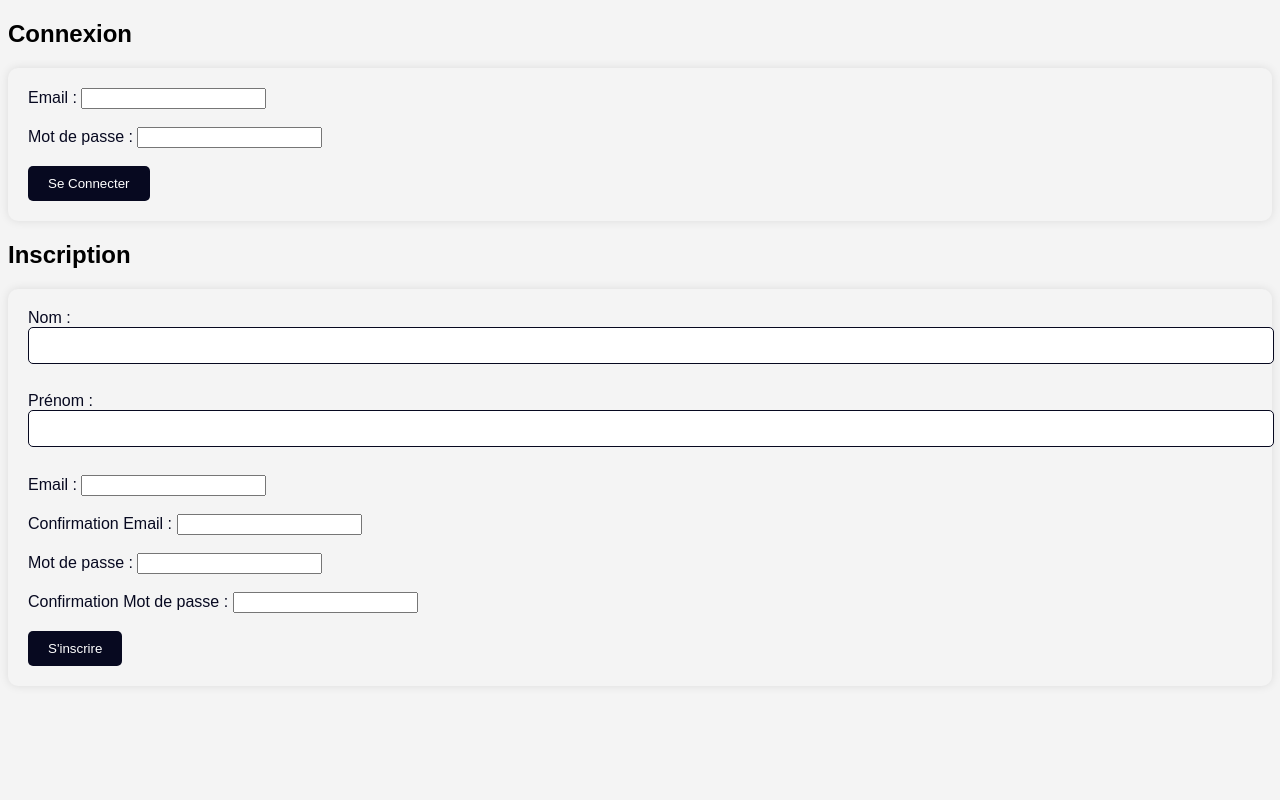
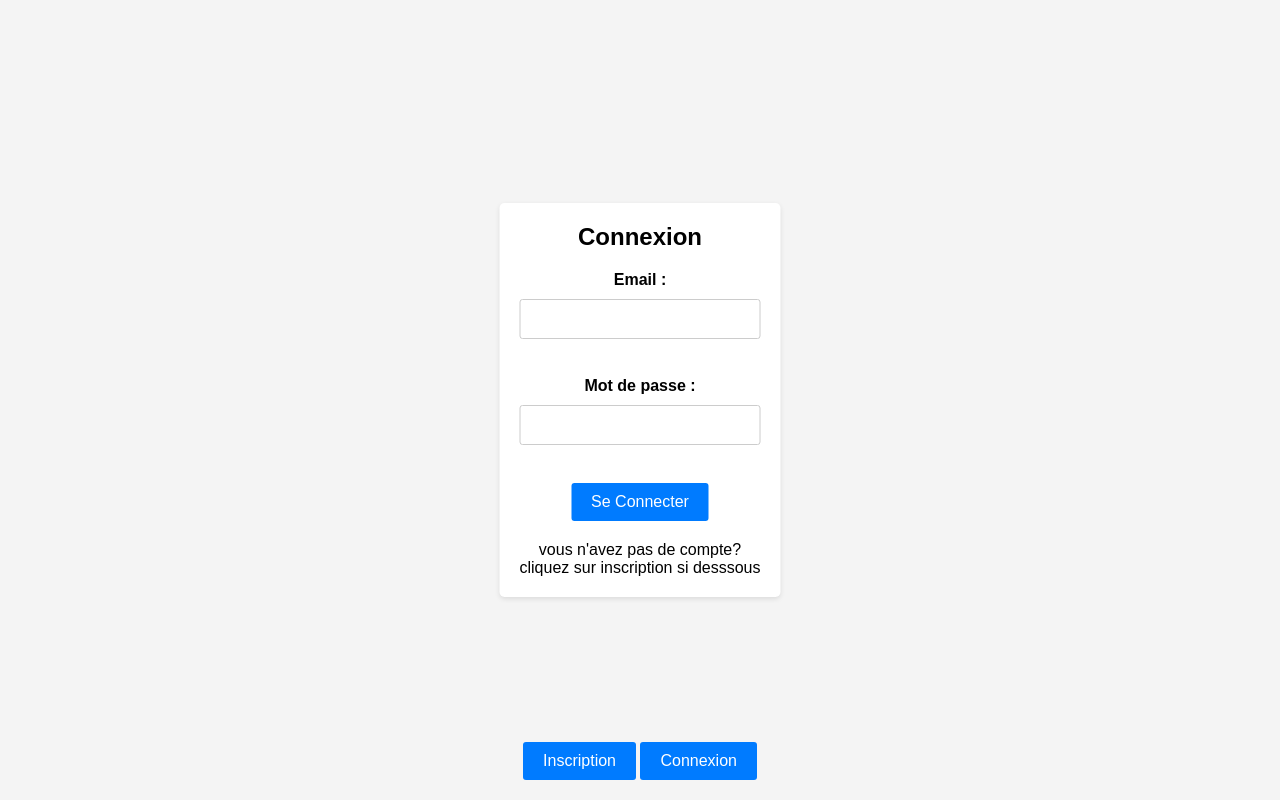
Before and after one commit to c-cedina/budget, a PHP site: page / in a window 1280 px wide. Run offline with PHP 8.4, Linux system fonts and the light colour scheme.

Commit message:
mise en place css

```diff
--- /dev/null
+++ b/css/ajtdepense.css
@@ -0,0 +1,95 @@
+/* Style pour le conteneur du contenu (bulle de chat) */
+#contenu {
+    background-color: #007bff;
+    color: #fff;
+    border-radius: 10px;
+    padding: 10px 15px;
+    max-width: 70%;
+    margin: 0 auto;
+    text-align: left;
+}
+
+/* Style pour le titre h1 (nom de l'expéditeur) */
+#contenu h1 {
+    font-size: 18px;
+    margin-bottom: 5px;
+    color: #333; /* Couleur du nom de l'expéditeur */
+}
+
+/* Style pour les paragraphes (messages) */
+#contenu p {
+    font-size: 16px;
+    margin-bottom: 5px;
+}
+
+
+
+
+
+/* Réinitialisation des styles par défaut du navigateur */
+* {
+    margin: 0;
+    padding: 0;
+    box-sizing: border-box;
+}
+
+/* Style de base pour le formulaire */
+#ajtdepense {
+    margin: 10px;
+    max-width: 400px; /* Largeur maximale du formulaire */
+    margin: 0 auto; /* Centrer le formulaire horizontalement */
+    padding: 20px;
+    background-color: #f5f5f5;
+    border: 1px solid #ccc;
+    border-radius: 5px;
+    text-align: center;
+}
+
+/* Style pour le titre */
+h1 {
+    font-size: 24px;
+    margin-bottom: 20px;
+}
+
+/* Style pour les étiquettes des champs */
+label {
+    display: block;
+    margin-bottom: 10px;
+    font-weight: bold;
+}
+
+/* Style pour les champs de texte */
+input[type="text"],
+textarea,
+select {
+    width: 100%;
+    padding: 10px;
+    margin-bottom: 20px;
+    border: 1px solid #ccc;
+    border-radius: 3px;
+    font-size: 16px;
+}
+
+/* Style pour les boutons */
+input[type="submit"] {
+    background-color: #007bff;
+    color: #fff;
+    padding: 10px 20px;
+    border: none;
+    border-radius: 3px;
+    font-size: 16px;
+    cursor: pointer;
+}
+
+/* Style pour les messages d'erreur */
+.error {
+    color: red;
+    font-size: 14px;
+}
+
+/* Styles pour la mise en page mobile */
+@media (max-width: 768px) {
+    #ajtdepense {
+        max-width: 90%;
+    }
+}
--- /dev/null
+++ b/css/login.css
@@ -0,0 +1,49 @@
+/* Styles pour le conteneur du formulaire */
+#login {
+    position: absolute;
+    top: 50%;
+    left: 50%;
+    transform: translate(-50%, -50%);
+    background-color: #fff;
+    padding: 20px;
+    border-radius: 5px;
+    box-shadow: 0 2px 5px rgba(0, 0, 0, 0.1);
+    text-align: center;
+}
+
+/* Style pour le titre h2 */
+#login h2 {
+    font-size: 24px;
+    margin-bottom: 20px;
+}
+
+/* Styles pour les étiquettes et les champs de saisie */
+#login label {
+    display: block;
+    margin-bottom: 10px;
+    font-weight: bold;
+}
+
+#login input[type="email"],
+#login input[type="password"] {
+    width: 100%;
+    padding: 10px;
+    margin-bottom: 20px;
+    border: 1px solid #ccc;
+    border-radius: 3px;
+    font-size: 16px;
+}
+
+/* Style pour le bouton de soumission */
+#formlogin {
+    background-color: #007bff;
+    color: #fff;
+    padding: 10px 20px;
+    border: none;
+    border-radius: 3px;
+    font-size: 16px;
+    cursor: pointer;
+}
+#login p{
+    margin-top: 20px;
+}
--- /dev/null
+++ b/css/signup.css
@@ -0,0 +1,60 @@
+/* Styles pour le conteneur du formulaire d'inscription */
+#signup {
+    position: absolute;
+    top: 50%;
+    left: 50%;
+    transform: translate(-50%, -50%);
+    max-width: 400px;
+    width: 100%;
+    background-color: #fff;
+    padding: 20px;
+    border-radius: 5px;
+    box-shadow: 0 2px 5px rgba(0, 0, 0, 0.1);
+    text-align: center;
+}
+
+/* Style pour le titre h2 */
+#signup h2 {
+    font-size: 24px;
+    margin-bottom: 20px;
+}
+
+/* Styles pour les étiquettes et les champs de saisie */
+#signup label {
+    display: block;
+    text-align: left;
+    margin-bottom: 5px;
+    font-weight: bold;
+}
+
+#signup input[type="text"],
+#signup input[type="email"],
+#signup input[type="password"] {
+    width: 100%;
+    padding: 10px;
+    margin-bottom: 10px;
+    border: 1px solid #ccc;
+    border-radius: 3px;
+    font-size: 16px;
+}
+
+/* Style pour le bouton de soumission */
+#formsend {
+    background-color: #007bff;
+    color: #fff;
+    padding: 10px 20px;
+    border: none;
+    border-radius: 3px;
+    font-size: 16px;
+    cursor: pointer;
+}
+
+/* Styles pour les messages d'erreur */
+.error {
+    color: red;
+    font-size: 14px;
+}
+
+#signup p{
+    margin-top: 20px;
+}
--- a/css/styles.css
+++ b/css/styles.css
@@ -3,53 +3,33 @@ body {
     font-family: Arial, sans-serif;
     color: black;
 }
-
-h1 {
-    color: #070920;
+#signup {
+    display: none;
 }
 
-form {
-    background-color: #f4f4f4;
-    padding: 20px;
-    border-radius: 10px;
-    box-shadow: 0px 0px 10px rgba(0, 0, 0, 0.1);
+/* Styles pour le conteneur des boutons */
+#button-container {
+    text-align: center;
+    position: absolute;
+    bottom: 20px; /* Ajustez la distance du bas selon vos préférences */
+    left: 0;
+    right: 0;
 }
 
-label {
-    color: #070920;
+/* Styles pour les boutons "Inscription" et "Connexion" */
+.btn {
+    background-color: #007bff;
+    color: #fff;
+    padding: 10px 20px;
+    border: none;
+    border-radius: 3px;
+    font-size: 16px;
+    cursor: pointer;
+    transition: box-shadow 0.3s ease;
 }
 
-input[type="text"],
-input[type="date"],
-select,
-textarea {
-    width: 100%;
-    padding: 10px;
-    margin-bottom: 10px;
-    border: 1px solid #070920;
-    border-radius: 5px;
-    color: #070920;
+/* Ajouter un effet d'ombre lorsque les boutons sont actifs */
+.btn.active {
+    box-shadow: 0 0 5px rgba(0, 0, 0, 0.3);
+    background-color: #0000A0;
 }
-
-input[type="checkbox"] {
-    margin-right: 5px;
-    color: #070920;
-}
-
-input[type="submit"] {
-    background-color: #070920;
-    color: white;
-    border: none;
-    padding: 10px 20px;
-    border-radius: 5px;
-    cursor: pointer;
-}
-
-input[type="submit"]:hover {
-    background-color: #333; /* Change the color on hover if desired */
-}
-
-.error {
-    color: red;
-    font-weight: bold;
-}
--- a/includes/login.php
+++ b/includes/login.php
@@ -12,7 +12,7 @@ if (isset($_POST['formlogin'])) {
 		$q = $db->prepare("SELECT * FROM utilisateurs WHERE email = :email");
 		$q->execute(['email' => $lemail]);
 		$result = $q->fetch();
-		var_dump($result);
+		// var_dump($result);
 		?>
 		<script>alert("email existe")</script>
 		<?php
@@ -25,6 +25,13 @@ if (isset($_POST['formlogin'])) {
 				<script>alert("reussie")</script>
 				<?php
 				$_SESSION['email'] = $result['email'];
+				$_SESSION['prenom'] = $result['prenom'];
+				$_SESSION['nom'] = $result['nom'];
+				$year_c = substr($result['date_creation'], 0, 4);
+				$month_c = substr($result['date_creation'], 5, 2);
+				$day_c = substr($result['date_creation'], 8, 2);
+				$_SESSION['date_creation'] = $day_c . '-' . $month_c . '-' . $year_c;
+
 			} else {
 				echo "erreur mot de passe";
 			}
@@ -36,7 +43,7 @@ if (isset($_POST['formlogin'])) {
 } else
 ?>
 
-
+<div id="login" class="form-container">
 	<h2>Connexion</h2>
 	<form method="post">
 		<label for="email">Email :</label>
@@ -47,3 +54,5 @@ if (isset($_POST['formlogin'])) {
 
 		<input type="submit" id="formlogin" name="formlogin" value="Se Connecter">
 	</form>
+	<p> vous n'avez pas de compte? <br>cliquez sur inscription si desssous </p>
+</div>
--- a/includes/session.php
+++ b/includes/session.php
@@ -1,25 +1,32 @@
 <?php
 
 if (isset($_SESSION['email'])) {
-    $e = $db->prepare("SELECT id FROM utilisateurs WHERE email = :email");
-    $e->execute(['email' => $_SESSION['email']]);
-    $id = $e->fetch();
-
-    $qr = $db->prepare("SELECT * FROM depense WHERE id_utilisateurs = :id_utilisateurs");
-    $qr->execute(['id_utilisateurs' => $id['id']]);
-    $depense = $qr->fetch();
-
-    while ($depense = $qr->fetch()) {
-        var_dump($depense);
-    }
+    include 'includes/requetes_session.php'
 
         ?>
-
-    <h1> bienvenue le ratus economicus</h1>
-    <p> votre email est /
-        <?= $_SESSION['email']; ?>
+    <div id='contenu'>
+        <h1>
+            Coucou
+            <?= $_SESSION['prenom']; ?>
+        </h1>
+        <p>
+            je t'attendais le rat
         </p>
 
+        <p>
+            Tu as depensé
+            <?= $somme_total_d_mois['valeur'] ?>
+            € ce mois ci
+        </p>
+
+        <p>
+            Tu as depensé
+            <?= $somme_total_d['valeur'] ?>
+            € depuis ton inscription le
+            <?= $_SESSION['date_creation'] ?>
+        </p>
+    </div>
+    <div id=ajtdepense>
         <h1>Enregistrement de Dépenses</h1>
         <form method="post">
 
@@ -72,7 +79,7 @@ if (isset($_SESSION['email'])) {
 
         </form>
         <br> <br>
-
+    </div>
 
     <?php
 }
--- a/includes/sigin.php
+++ b/includes/signup.php
@@ -77,7 +77,7 @@ if (isset($_POST['formsend'])) {
 ?>
 
 
-
+<div id="signup" class="form-container">
 	<h2>Inscription</h2>
 	<form method="post">
 		<label for="nom">Nom :</label>
@@ -100,3 +100,5 @@ if (isset($_POST['formsend'])) {
 
 		<input type="submit" name="formsend" id="formsend" value="S'inscrire">
 	</form>
+	<p> Vous avez de compte deja un compte? <br> cliquez sur connexion si desssous </p>
+</div>
--- a/index.php
+++ b/index.php
@@ -6,6 +6,9 @@
 
 <head>
     <link rel="stylesheet" type="text/css" href="css/styles.css ">
+    <link rel="stylesheet" type="text/css" href="css/ajtdepense.css ">
+    <link rel="stylesheet" type="text/css" href="css/login.css ">
+    <link rel="stylesheet" type="text/css" href="css/signup.css ">
     <title>Formulaire de Dépenses</title>
 
 </head>
@@ -13,9 +16,15 @@
 <body>
     <?php include 'includes/database.php'; ?>
     <?php include 'includes/login.php'; ?>
-    <?php include 'includes/sigin.php'; ?>
+    <?php include 'includes/signup.php'; ?>
+    <div id="button-container">
+        <button id="btnSignup" class="btn">Inscription</button>
+        <button id="btnLogin" class="btn">Connexion </button>
+    </div>
+    <script src="js/siglog.js"></script>
+    <?php include 'includes/session.php'; ?>
     <?php include 'includes/depense.php'; ?>
-    <?php include 'includes/session.php'; ?>
+
 
 
 
--- /dev/null
+++ b/js/siglog.js
@@ -0,0 +1,35 @@
+// Obtenez les boutons et les divs de formulaire
+const btnSignup = document.getElementById("btnSignup");
+const btnLogin = document.getElementById("btnLogin");
+const signupDiv = document.getElementById("signup");
+const loginDiv = document.getElementById("login");
+
+// Afficher le formulaire d'inscription lorsque le bouton "Sign Up" est cliqué
+btnSignup.addEventListener("click", function () {
+    signupDiv.style.display = "block";
+    loginDiv.style.display = "none";
+});
+
+// Afficher le formulaire de connexion lorsque le bouton "Log In" est cliqué
+btnLogin.addEventListener("click", function () {
+    signupDiv.style.display = "none";
+    loginDiv.style.display = "block";
+});
+
+
+
+// Sélectionnez tous les boutons avec la classe "btn"
+const buttons = document.querySelectorAll(".btn");
+
+// Ajoutez un gestionnaire d'événements pour chaque bouton
+buttons.forEach((button) => {
+    button.addEventListener("click", () => {
+        // Retirez la classe "active" de tous les boutons
+        buttons.forEach((btn) => {
+            btn.classList.remove("active");
+        });
+
+        // Ajoutez la classe "active" uniquement au bouton cliqué
+        button.classList.add("active");
+    });
+});
```
Also changed, not shown: includes/depense.php (+0 -10 lines), includes/requetes_session.php (added, +22 -0 lines). Lines whose indentation alone changed are shown as unchanged.
